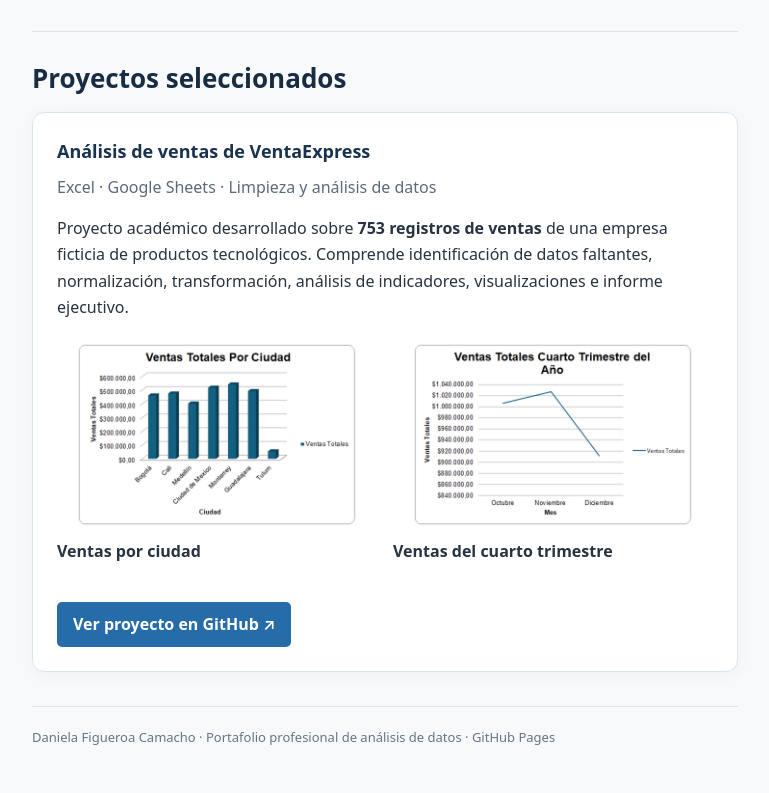
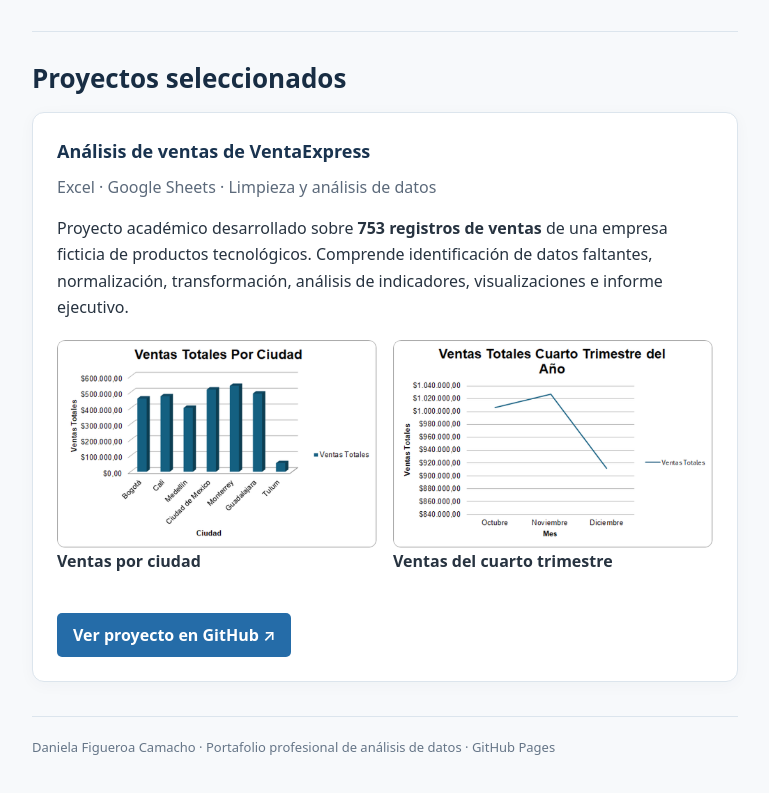
Before and after one commit to dafica/dafica.github.io, a plain HTML site: page index.html in a window 1280 px wide. Shown: the part 1130-1923 px from the top of the page, without its empty margins (424-1193 px from the left). Drawn offline with Linux system fonts and the light colour scheme.

Commit message:
Unificar tamaño de gráficos

```diff
--- a/index.html
+++ b/index.html
@@ -87,18 +87,17 @@
         <h3>Análisis de ventas de VentaExpress</h3>
         <p class="soft">Excel · Google Sheets · Limpieza y análisis de datos</p>
         <p>Proyecto académico desarrollado sobre <strong>753 registros de ventas</strong> de una empresa ficticia de productos tecnológicos. Comprende identificación de datos faltantes, normalización, transformación, análisis de indicadores, visualizaciones e informe ejecutivo.</p>
-
 <div style="display:grid;grid-template-columns:repeat(auto-fit,minmax(240px,1fr));gap:16px;margin:20px 0;">
   <div>
-<a href="ventas-por-ciudad.png.png.png" target="_blank" rel="noopener noreferrer" title="Ampliar gráfico">
-  <img src="ventas-por-ciudad.png.png.png" alt="Ventas por ciudad" style="width:100%;height:190px;object-fit:contain;border-radius:8px;cursor:zoom-in;">
-</a>
+    <a href="grafico-ciudades.png" target="_blank" rel="noopener noreferrer">
+      <img src="grafico-ciudades.png" alt="Ventas por ciudad" style="display:block;width:100%;height:auto;border-radius:8px;cursor:zoom-in;">
+    </a>
     <p><strong>Ventas por ciudad</strong></p>
   </div>
   <div>
-<a href="ventas-trimestre.png.png.png" target="_blank" rel="noopener noreferrer" title="Ampliar gráfico">
-  <img src="ventas-trimestre.png.png.png" alt="Ventas del cuarto trimestre" style="width:100%;height:190px;object-fit:contain;border-radius:8px;cursor:zoom-in;">
-</a>
+    <a href="grafico-trimestre.png" target="_blank" rel="noopener noreferrer">
+      <img src="grafico-trimestre.png" alt="Ventas del cuarto trimestre" style="display:block;width:100%;height:auto;border-radius:8px;cursor:zoom-in;">
+    </a>
     <p><strong>Ventas del cuarto trimestre</strong></p>
   </div>
 </div>
```
